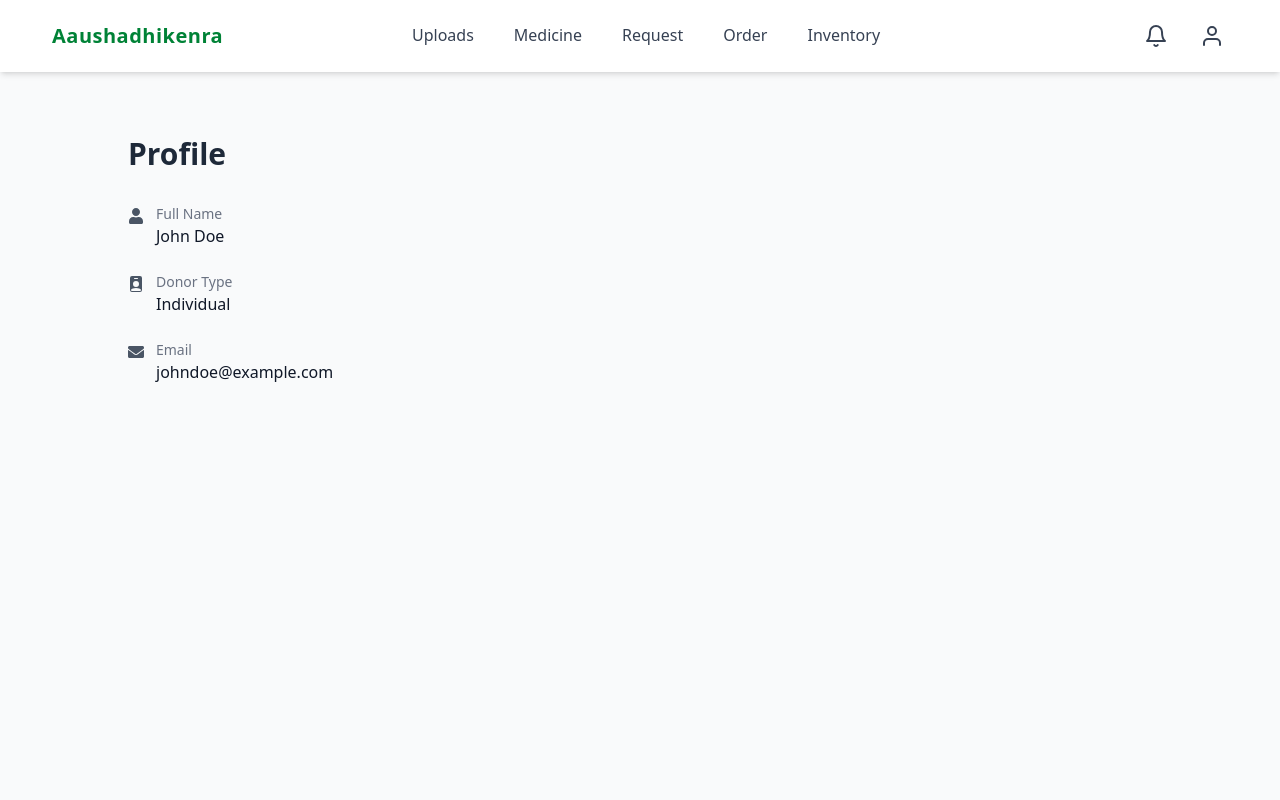
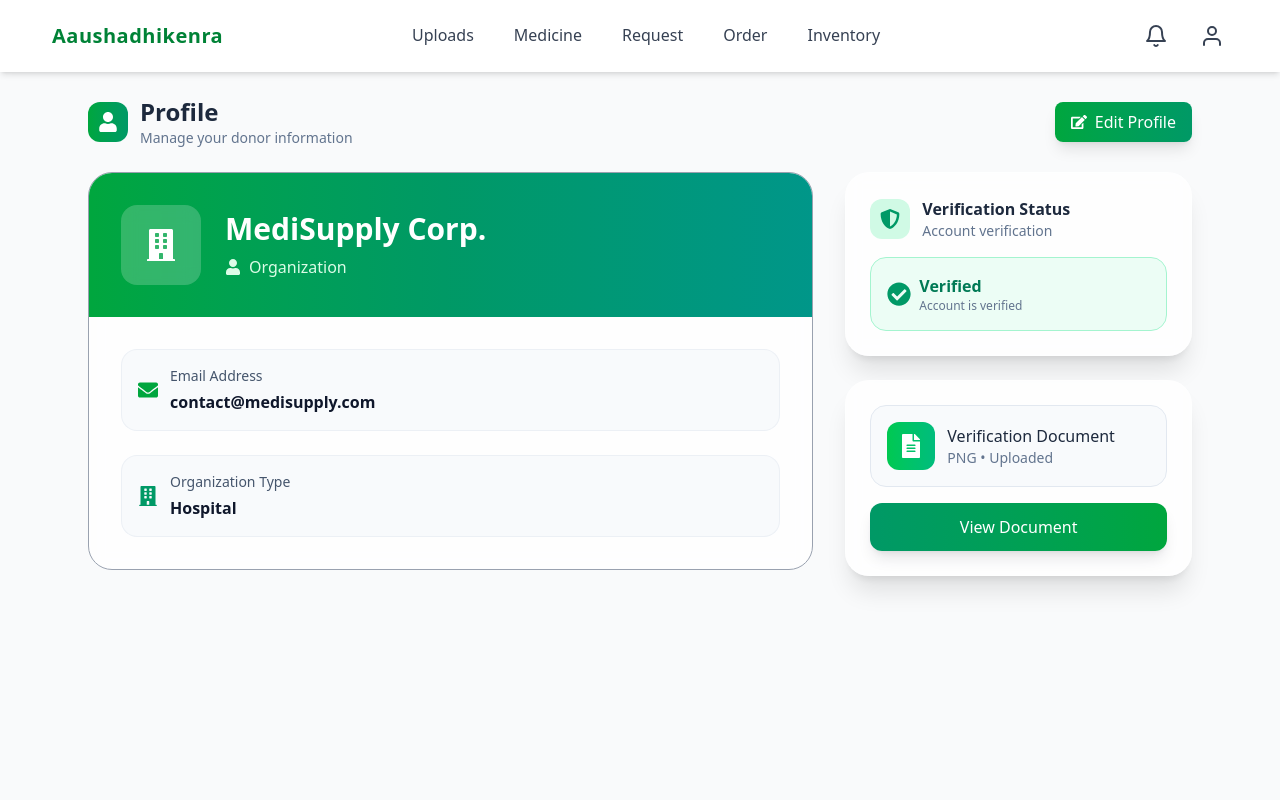
Before and after one commit to SankalpaGit/AausadhiKendra, a Next.js app in the folder frontend/: page /donor/profiles in a window 1280 px wide. Shown: the top 800 px of the page. Built offline with nearby package versions, Linux system fonts and the light colour scheme.

Commit message:
ui of profile and layout of donor modiefied with positioning for bettwe user x

```diff
--- a/frontend/app/(donor)/donor/(routes)/layout.tsx
+++ b/frontend/app/(donor)/donor/(routes)/layout.tsx
@@ -12,7 +12,8 @@ export default function DonorLayout({
     return (
         <div className="flex flex-col min-h-screen bg-gray-50">
             <UserNavbar />
-            <main className="flex-grow px-4 md:px-8 py-6">{children}</main>
+            <main className="flex-grow pt-20 px-4 md:px-8 py-6">{children}</main>
+
             <UserFooter />
         </div>
     );
--- a/frontend/app/(donor)/donor/(routes)/profiles/page.tsx
+++ b/frontend/app/(donor)/donor/(routes)/profiles/page.tsx
@@ -8,8 +8,11 @@ import {
   FaBuilding,
   FaCheckCircle,
   FaTimesCircle,
+  FaEdit,
+  FaShieldAlt,
+  FaUserCheck,
+  FaCapsules,
 } from 'react-icons/fa';
-import { BsFillPersonBadgeFill } from 'react-icons/bs';
 
 type DonorModel = {
   id: string;
@@ -22,14 +25,15 @@ type DonorModel = {
 };
 
 export default function DonorProfilePage() {
-  const isOrganization = false; // Toggle for demo
+  // Toggle this value to show Individual vs Organization
+  const isOrganization = true;
 
   const donorData: DonorModel = isOrganization
     ? {
       id: '1',
       fullName: 'MediSupply Corp.',
       donorType: 'Organization',
-        organizationType: 'Pharmacy',
+      organizationType: 'Hospital',
       email: 'contact@medisupply.com',
       documentPath: '/documents/medisupply-verification.pdf',
       isVerified: true,
@@ -43,68 +47,180 @@ export default function DonorProfilePage() {
     };
 
   return (
-    <div className="min-h-screen px-10 py-10 ">
-      <div className="max-w-5xl mx-auto">
-        <h1 className="text-3xl font-semibold mb-8 text-gray-800">Profile</h1>
+    <div className="min-h-screen ">
+      {/* Header */}
+      <div >
+        <div className="max-w-6xl mx-auto px-6 py-4">
+          <div className="flex items-center justify-between">
+            <div className="flex items-center space-x-3">
+              <div className="w-10 h-10 bg-gradient-to-r from-green-600 to-emerald-600 rounded-xl flex items-center justify-center">
+                <FaUser className="text-white w-5 h-5" />
+              </div>
+              <div>
+                <h1 className="text-2xl font-bold text-slate-800">Profile</h1>
+                <p className="text-sm text-slate-500">Manage your donor information</p>
+              </div>
+            </div>
+            <button className="flex items-center space-x-2 bg-gradient-to-r from-green-600 to-emerald-600 hover:from-green-700 hover:to-emerald-700 text-white px-4 py-2 rounded-lg transition-all duration-200 shadow-lg hover:shadow-xl">
+              <FaEdit className="w-4 h-4" />
+              <span>Edit Profile</span>
+            </button>
+          </div>
+        </div>
+      </div>
 
-        <div className="grid grid-cols-1 md:grid-cols-2 gap-10">
-          {/* Left Section */}
-          <div className="space-y-6">
-            <ProfileField icon={<FaUser />} label="Full Name" value={donorData.fullName} />
-            <ProfileField icon={<BsFillPersonBadgeFill />} label="Donor Type" value={donorData.donorType} />
-            <ProfileField icon={<FaEnvelope />} label="Email" value={donorData.email} />
+      <div className="max-w-6xl mx-auto px-6 py-2">
+        <div className="grid grid-cols-1 lg:grid-cols-3 gap-8">
+          {/* Profile Card */}
+          <div className="lg:col-span-2 ">
+            <div className="bg-white/80 backdrop-blur-sm rounded-3xl overflow-hidden border border-gray-400">
+              {/* Profile Header */}
+              <div className="bg-gradient-to-r from-green-600 via-emerald-600 to-teal-600 p-8 text-white ">
+                <div className="flex items-center space-x-6">
+                  <div className="w-20 h-20 bg-white/20 backdrop-blur-sm rounded-2xl flex items-center justify-center">
+                    {isOrganization ? (
+                      <FaBuilding className="w-8 h-8" />
+                    ) : (
+                      <FaUserCheck className="w-8 h-8" />
+                    )}
+                  </div>
+                  <div>
+                    <h2 className="text-3xl font-bold mb-2">{donorData.fullName}</h2>
+                    <div className="flex items-center space-x-2 text-green-100">
+                      <FaUser className="w-4 h-4" />
+                      <span className="font-medium">{donorData.donorType}</span>
+                    </div>
+                  </div>
+                </div>
+              </div>
+
+              {/* Profile Details */}
+              <div className="p-8 space-y-6">
+                <ProfileField
+                  icon={<FaEnvelope className="text-green-600 w-5 h-5" />}
+                  label="Email Address"
+                  value={donorData.email}
+                />
 
                 {isOrganization && (
                   <ProfileField
-                icon={<FaBuilding />}
+                    icon={
+                      donorData.organizationType === 'Hospital' ? (
+                        <FaBuilding className="text-emerald-600 w-5 h-5" />
+                      ) : (
+                        <FaCapsules className="text-green-700 w-5 h-5" />
+                      )
+                    }
                     label="Organization Type"
                     value={donorData.organizationType || 'N/A'}
+
                   />
                 )}
+
+
+              </div>
+            </div>
           </div>
 
-          {/* Right Section */}
+          {/* Sidebar */}
+          <div className="space-y-6">
+            {/* Show verification status only for organizations */}
             {isOrganization && (
-            <div className="space-y-8">
+              <div className="bg-white/80 backdrop-blur-sm rounded-3xl shadow-xl border border-white/20 p-6">
+                <div className="flex items-center space-x-3 mb-4">
+                  <div
+                    className={`w-10 h-10 rounded-xl flex items-center justify-center ${donorData.isVerified ? 'bg-emerald-100' : 'bg-red-100'
+                      }`}
+                  >
+                    <FaShieldAlt
+                      className={`w-5 h-5 ${donorData.isVerified ? 'text-emerald-600' : 'text-red-600'
+                        }`}
+                    />
+                  </div>
                   <div>
-                <div className="flex items-center text-gray-700 font-medium mb-2">
-                  <FaFileAlt className="mr-2 text-lg" />
-                  Organization Document
+                    <h3 className="font-semibold text-slate-800">Verification Status</h3>
+                    <p className="text-sm text-slate-500">Account verification</p>
                   </div>
+                </div>
+
+                <div
+                  className={`flex items-center space-x-2 p-4 rounded-2xl ${donorData.isVerified
+                    ? 'bg-emerald-50 border border-emerald-200'
+                    : 'bg-red-50 border border-red-200'
+                    }`}
+                >
+                  {donorData.isVerified ? (
+                    <FaCheckCircle className="text-emerald-600 w-6 h-6" />
+                  ) : (
+                    <FaTimesCircle className="text-red-600 w-6 h-6" />
+                  )}
+                  <div>
+                    <p
+                      className={`font-semibold ${donorData.isVerified ? 'text-emerald-700' : 'text-red-700'
+                        }`}
+                    >
+                      {donorData.isVerified ? 'Verified' : 'Pending Verification'}
+                    </p>
+                    <p className="text-xs text-slate-500">
+                      {donorData.isVerified
+                        ? 'Account is verified'
+                        : 'Verification required'}
+                    </p>
+                  </div>
+                </div>
+
+                {!donorData.isVerified && (
+                  <button className="w-full mt-4 bg-gradient-to-r from-green-600 to-emerald-600 hover:from-green-700 hover:to-emerald-700 text-white py-3 px-4 rounded-xl font-medium transition-all duration-200 shadow-lg hover:shadow-xl">
+                    Complete Verification
+                  </button>
+                )}
+              </div>
+            )}
+
+            {/* Document Section - Only for Organizations */}
+            {isOrganization && (
+              <div className="bg-white/80 backdrop-blur-sm rounded-3xl shadow-xl border border-white/20 p-6">
+
+
                 {donorData.documentPath ? (
+                  <div className="space-y-4">
+                    <div className="bg-slate-50 rounded-2xl p-4 border border-slate-200">
+                      <div className="flex items-center space-x-3">
+                        <div className="w-12 h-12 bg-gradient-to-r from-green-500 to-emerald-500 rounded-xl flex items-center justify-center">
+                          <FaFileAlt className="text-white w-6 h-6" />
+                        </div>
+                        <div className="flex-1">
+                          <p className="font-medium text-slate-800">Verification Document</p>
+                          <p className="text-sm text-slate-500">PNG • Uploaded</p>
+                        </div>
+                      </div>
+                    </div>
                     <a
                       href={donorData.documentPath}
                       target="_blank"
                       rel="noopener noreferrer"
-                    className="flex items-center gap-3 text-blue-600 hover:underline"
+                      className="block w-full text-center bg-gradient-to-r from-emerald-600 to-green-600 hover:from-emerald-700 hover:to-green-700 text-white py-3 px-4 rounded-xl font-medium transition-all duration-200 shadow-lg hover:shadow-xl"
                     >
-                    <img
-                      src="/document-placeholder.png"
-                      alt="Document"
-                      className="w-20 h-20 object-cover rounded border"
-                    />
                       View Document
                     </a>
+                  </div>
                 ) : (
-                  <p className="text-red-500 text-sm">No document uploaded</p>
+                  <div className="text-center py-6">
+                    <div className="w-16 h-16 bg-red-100 rounded-2xl flex items-center justify-center mx-auto mb-3">
+                      <FaFileAlt className="text-red-500 w-6 h-6" />
+                    </div>
+                    <p className="text-red-600 font-medium mb-2">No Document Uploaded</p>
+                    <p className="text-sm text-slate-500 mb-4">
+                      Please upload verification document
+                    </p>
+                    <button className="bg-gradient-to-r from-red-500 to-pink-500 hover:from-red-600 hover:to-pink-600 text-white py-2 px-4 rounded-xl font-medium transition-all duration-200 shadow-lg hover:shadow-xl">
+                      Upload Document
+                    </button>
+                  </div>
                 )}
               </div>
-
-              <div>
-                <div className="flex items-center text-gray-700 font-medium mb-1">
-                  {donorData.isVerified ? (
-                    <FaCheckCircle className="text-green-600 mr-2 text-lg" />
-                  ) : (
-                    <FaTimesCircle className="text-red-600 mr-2 text-lg" />
             )}
-                  Verification Status
           </div>
-                <p className={`font-semibold ${donorData.isVerified ? 'text-green-700' : 'text-red-600'}`}>
-                  {donorData.isVerified ? 'Verified' : 'Not Verified'}
-                </p>
-              </div>
-            </div>
-          )}
         </div>
       </div>
     </div>
@@ -115,14 +231,17 @@ type ProfileFieldProps = {
   icon: React.ReactNode;
   label: string;
   value: string;
+  bgColor?: string;
 };
 
-const ProfileField = ({ icon, label, value }: ProfileFieldProps) => (
-  <div className="flex items-start">
-    <div className="text-gray-600 mr-3 mt-1">{icon}</div>
-    <div>
-      <p className="text-sm text-gray-500">{label}</p>
-      <p className="text-base font-medium text-gray-900">{value}</p>
+const ProfileField = ({ icon, label, value, bgColor = 'bg-slate-50' }: ProfileFieldProps) => (
+  <div className={`${bgColor} rounded-2xl p-4 border border-slate-200/50`}>
+    <div className="flex items-center space-x-3">
+      <div className="flex-shrink-0">{icon}</div>
+      <div className="flex-1 min-w-0">
+        <p className="text-sm font-medium text-slate-600 mb-1">{label}</p>
+        <p className="text-base font-semibold text-slate-900 truncate">{value}</p>
+      </div>
     </div>
   </div>
 );
--- a/frontend/components/users/UserNavbar.tsx
+++ b/frontend/components/users/UserNavbar.tsx
@@ -31,7 +31,8 @@ export default function UserNavbar() {
     const isActive = (href: string) => pathname === href;
 
     return (
-        <nav className="w-full bg-white shadow-md px-6 py-4 flex items-center justify-between relative">
+       <nav className="fixed top-0 left-0 w-full bg-white shadow-md px-6 py-4 flex items-center justify-between z-50">
+
             {/* Logo - Left */}
             <div className="flex-1 flex justify-start lg:ml-5">
                 <Link
@@ -76,7 +77,7 @@ export default function UserNavbar() {
                     <Dropdown
                         content={
                             <div className="flex flex-col space-y-2 text-sm text-gray-800 min-w-[160px]">
-                                <Link href="/profile" className="hover:text-green-700 flex items-center gap-2">
+                                <Link href="/donor/profiles" className="hover:text-green-700 flex items-center gap-2">
                                     <FiUser className="w-4 h-4" /> Profile
                                 </Link>
                                 <Link
```
Lines whose indentation alone changed are shown as unchanged.
